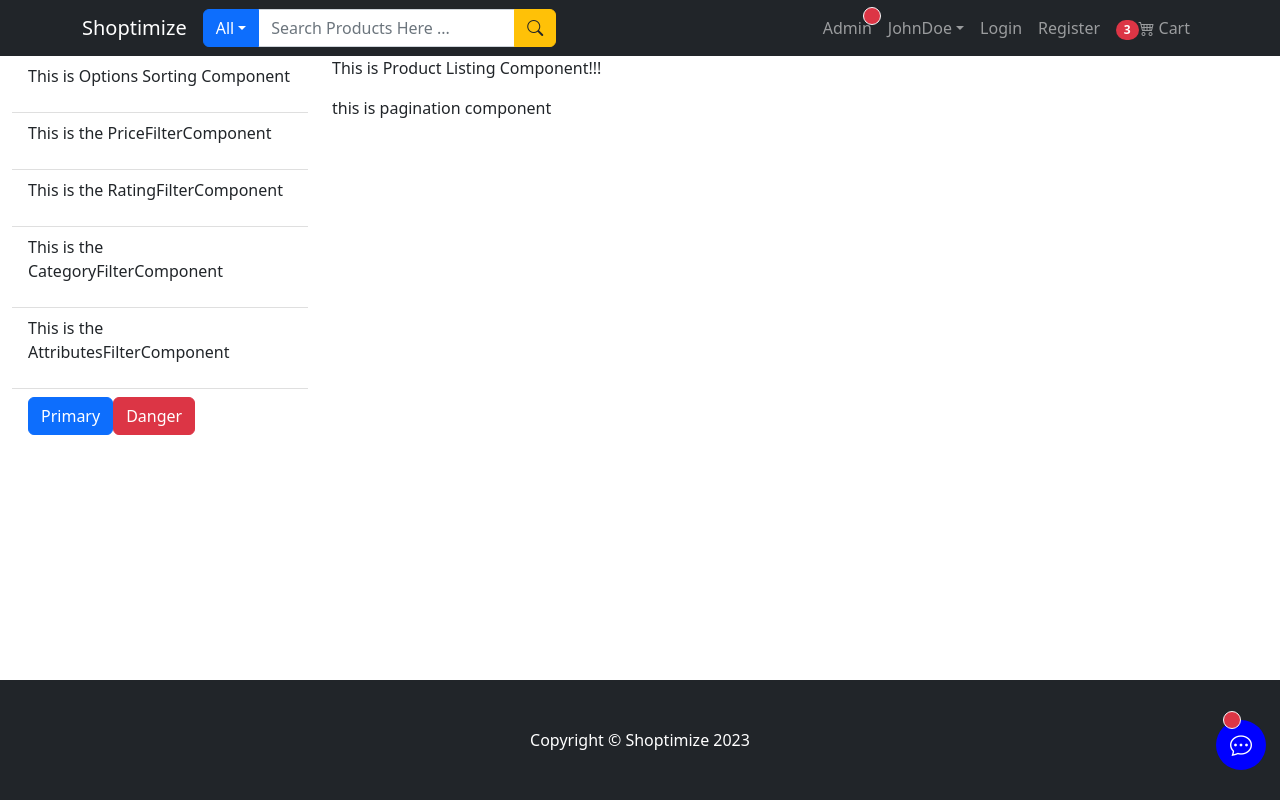
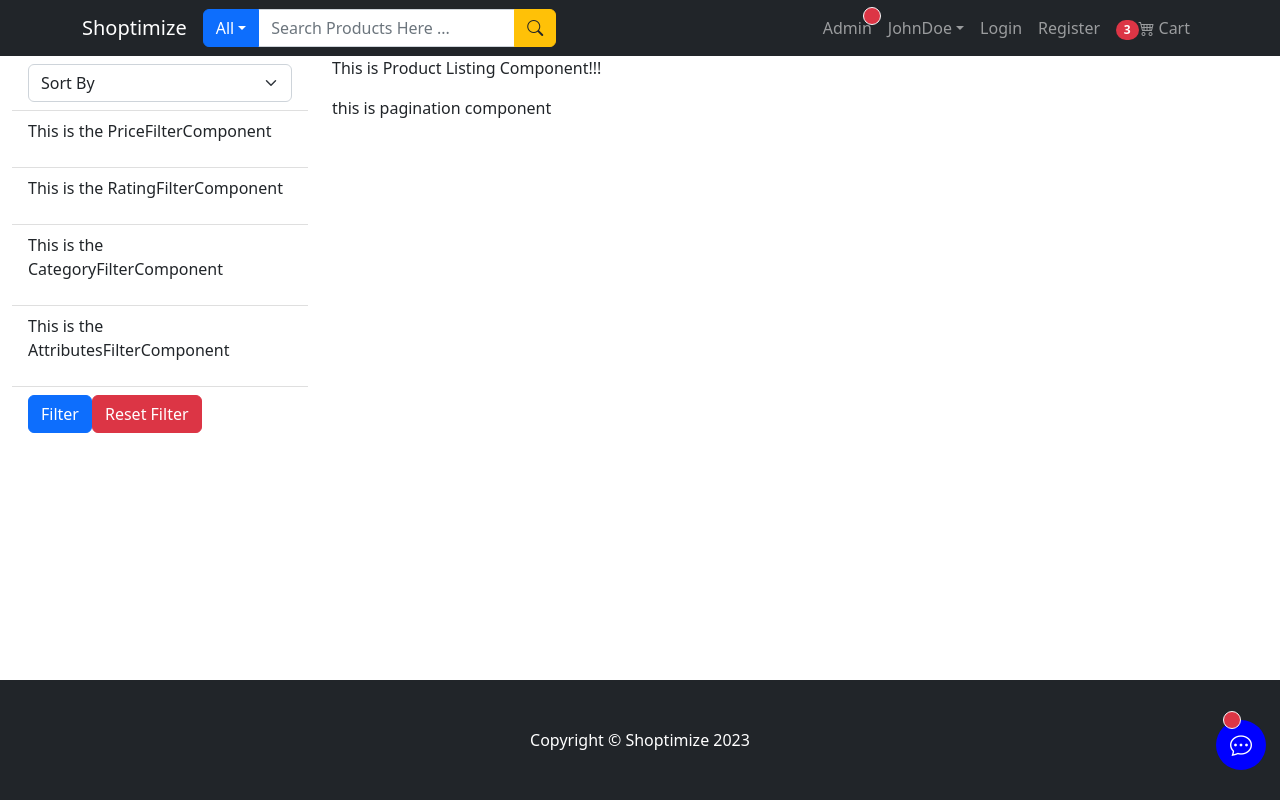
Before and after one commit to ShanchaiZ/MERN-ecommerce, a React (Create React App) app in the folder frontend/: page /product-list in a window 1280 px wide. Built offline with nearby package versions, Linux system fonts and the light colour scheme.

Commit message:
Updated the product SortOptions component with react-bootstrap Form Select default form

```diff
--- a/frontend/src/components/SortOptionsComponent.js
+++ b/frontend/src/components/SortOptionsComponent.js
@@ -1,8 +1,14 @@
-
+import { Form } from "react-bootstrap";
 
 const SortOptionsComponent = () => {
-    return <p>This is Options Sorting Component</p>
+    return (
+        <Form.Select aria-label="Default select example">
+            <option>Sort By</option>
+            <option value="1">One</option>
+            <option value="2">Two</option>
+            <option value="3">Three</option>
+        </Form.Select>
+    );
 }
 
-
 export default SortOptionsComponent;
--- a/frontend/src/pages/ProductListPage.js
+++ b/frontend/src/pages/ProductListPage.js
@@ -26,8 +26,8 @@ const ProductListPage = () => {
                         <ListGroup.Item>{<AttributesFilterComponent />}</ListGroup.Item>
                         {/* Filter Buttons */}
                         <ListGroup.Item>
-                            <Button variant="primary">Primary</Button>
-                            <Button variant="danger">Danger</Button>
+                            <Button variant="primary">Filter</Button>
+                            <Button variant="danger">Reset Filter</Button>
                         </ListGroup.Item>
                     </ListGroup>
                 </Col>
```
